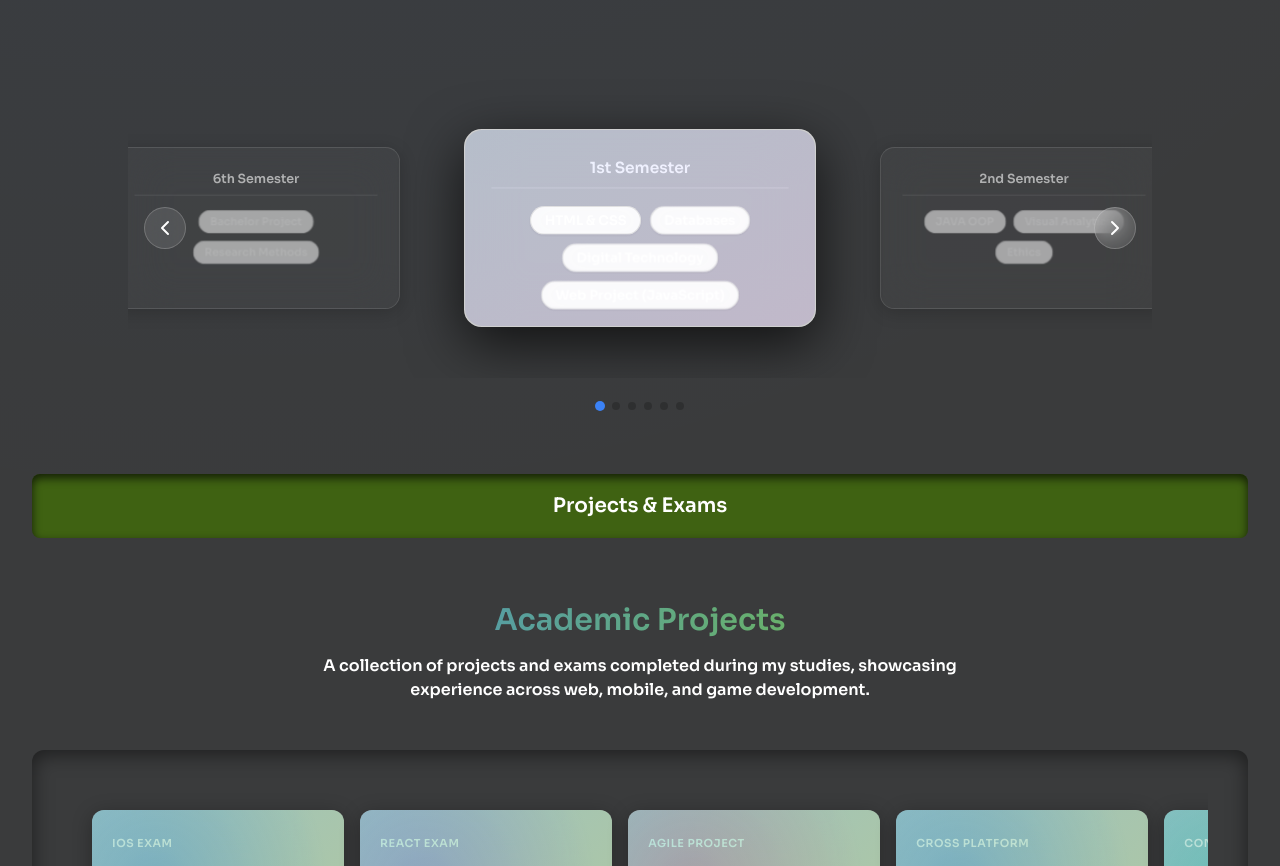
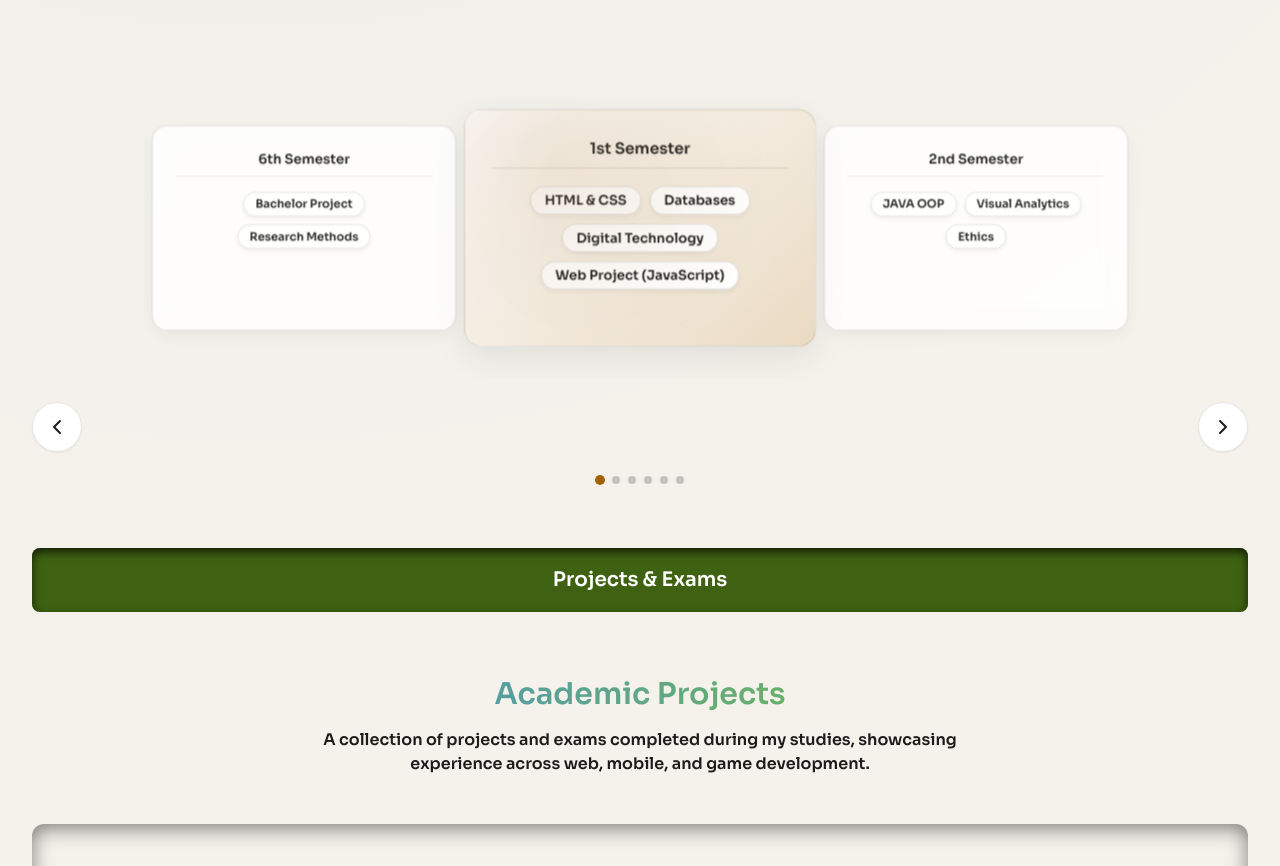
Before and after one commit to chamL/lamincham-portfolio, a Next.js app: page / in a window 1280 px wide. Shown: the part 1907-2773 px from the top of the page. Built offline with nearby package versions, Linux system fonts and the light colour scheme.

Commit message:
update UI, glass system and slider improvements

```diff
--- a/app/components/portfolio/components/sections/exams/VideoModal.tsx
+++ b/app/components/portfolio/components/sections/exams/VideoModal.tsx
@@ -12,7 +12,7 @@ function VideoModal({ video, onClose }: Props) {
     <div
       onClick={onClose}
       className="
-                fixed inset-0 z-50
+                fixed inset-0 z-[200]
                 flex items-center justify-center
 
                 bg-black/100 backdrop-blur-sm
@@ -31,7 +31,7 @@ function VideoModal({ video, onClose }: Props) {
         <button
           onClick={onClose}
           className="
-                        absolute top-2 right-2 z-10
+                        absolute top-1 right-1 z-10
 
                         p-2 rounded-full
                         bg-black/50 backdrop-blur-md
--- a/app/components/portfolio/components/sections/footer/Footer.tsx
+++ b/app/components/portfolio/components/sections/footer/Footer.tsx
@@ -7,7 +7,7 @@ function Footer() {
   return (
     <SectionWrapper
       id="footer"
-      className="bg-glass-blue-strong border-glass-border shadow-glass backdrop-blur-lg text-white mt-20"
+      className="bg-glass-bg border-glass-border shadow-glass backdrop-blur-lg text-white mt-20"
     >
       <footer>
         {/* CONTENT */}
--- a/app/components/portfolio/components/sections/projects/Projects.tsx
+++ b/app/components/portfolio/components/sections/projects/Projects.tsx
@@ -96,7 +96,7 @@ function Projects() {
           </div>
         ))}
       </div>
-      <p className="text-center text-white/60 text-sm mt-12">
+      <p className="text-center text-text text-sm mt-12">
         * Projects coming soon — currently updating older work to modern
         standards.
       </p>
--- a/app/components/portfolio/components/sections/skills/StudySlider.tsx
+++ b/app/components/portfolio/components/sections/skills/StudySlider.tsx
@@ -17,6 +17,7 @@ function StudySlider() {
 
   return (
     <div className="mt-20 flex flex-col items-center w-full">
+      {/* SLIDER */}
       <div className="relative w-full max-w-5xl h-[18.75rem] flex items-center justify-center overflow-hidden">
         {study.map((item, i) => {
           const position =
@@ -34,83 +35,104 @@ function StudySlider() {
               className={`
               absolute transition-all duration-500 ease-in-out
 
-              w-[17.5rem] md:w-[20rem]
-              h-[11.25rem]
+              w-[15rem] md:w-[20rem]
+              h-[13.5rem]
 
               flex flex-col justify-start
               p-6 rounded-2xl text-center
 
-              backdrop-blur-xl
-              border border-border
+              backdrop-blur-md
+              border
 
-              bg-card dark:bg-card-muted
-
-              ${
-                position === "center" &&
+              ${position === "center" &&
                 `
                 scale-110 z-20 opacity-100
 
-                bg-card
-                dark:bg-card-strong
+                /* LIGHT (strong beige) */
+                bg-[linear-gradient(135deg,#ffffff,rgba(230,210,180,0.75))]
 
-                shadow-hover
+                /* DARK (lilla beholdes) */
+                dark:bg-[linear-gradient(135deg,rgba(139,92,246,0.35),rgba(99,102,241,0.2))]
+
+                border-black/10 dark:border-white/10
+
+                shadow-[0_10px_30px_rgba(0,0,0,0.08)]
+                backdrop-blur-xl
 
                 before:absolute before:inset-0
                 before:rounded-2xl
-                before:bg-gradient-to-br
-                before:from-blue-500/10 before:to-purple-500/10
-                dark:before:from-blue-500/20 dark:before:to-purple-500/20
+
+                /* beige glow */
+                before:bg-[radial-gradient(circle_at_25%_20%,rgba(180,140,90,0.18),transparent_70%)]
+
+                /* lilla glow */
+                dark:before:bg-[radial-gradient(circle_at_30%_20%,rgba(139,92,246,0.25),transparent_60%)]
+
                 before:pointer-events-none
               `
-              }
+                }
 
-              ${
-                position === "left" &&
+              ${position === "left" &&
                 `
-                -translate-x-[120%]
-                scale-90 z-10 opacity-60
+                -translate-x-[105%]
+                scale-95 z-10 opacity-95
 
-                bg-card-muted
-                shadow-soft
+                bg-white/90
+                dark:bg-card-muted
+
+                border-black/10 dark:border-white/10
+
+                shadow-[0_6px_20px_rgba(0,0,0,0.06)]
               `
-              }
+                }
 
-              ${
-                position === "right" &&
+              ${position === "right" &&
                 `
-                translate-x-[120%]
-                scale-90 z-10 opacity-60
+                translate-x-[105%]
+                scale-95 z-10 opacity-95
 
-                bg-card-muted
-                shadow-soft
+                bg-white/90
+                dark:bg-card-muted
+
+                border-black/10 dark:border-white/10
+
+                shadow-[0_6px_20px_rgba(0,0,0,0.06)]
               `
-              }
+                }
 
               ${position === "hidden" && "opacity-0 scale-75"}
             `}
             >
+              {/* TITLE */}
               <h3 className="text-text font-semibold mb-2 text-sm">
                 {item.semester}
               </h3>
-              <hr className="py-2 border-t border-border" />
 
+              <hr className="py-2 border-t border-black/10 dark:border-border" />
+
+              {/* SUBJECT TAGS */}
               <div className="flex flex-wrap justify-center gap-2 text-xs">
                 {item.subjects.map((sub, idx) => (
                   <span
                     key={idx}
                     className="
-                    px-3 py-1 text-xs font-medium
+                    px-3 py-1 text-xs font-medium rounded-full
 
-                    rounded-full
-
-                    bg-white/90 dark:bg-white/10
-                    backdrop-blur-md
+                    bg-white
+                    dark:bg-white/10
 
                     border border-black/10 dark:border-white/10
 
-                    text-gray-800 text-text
+                    text-text
 
-                    shadow-sm
+                    shadow-[0_2px_4px_rgba(0,0,0,0.06)]
+
+                    transition
+                    hover:bg-[#f5f2eb]
+                    hover:border-black/20
+
+                    dark:hover:bg-white/20
+                    dark:hover:border-white/20
                   "
                   >
                     {sub}
@@ -120,23 +142,22 @@ function StudySlider() {
             </div>
           );
         })}
+      </div>
 
-        {/* BUTTONS */}
+      {/* BUTTONS UNDER (MOBILE FRIENDLY) */}
+      <div className="flex w-full justify-between items-center gap-4 mt-6">
         <button
           onClick={prev}
           className="
-          absolute left-4
+          bg-white dark:bg-card
 
-          bg-card-strong
-          backdrop-blur-md
+          p-3 rounded-full
+          border border-black/10 dark:border-border
 
-          p-2 rounded-full
-          border border-border
+          shadow-sm
+          hover:scale-110
 
-          hover:scale-110
           transition
-
-          z-30
         "
         >
           <ChevronLeft className="text-text" />
@@ -145,18 +166,15 @@ function StudySlider() {
         <button
           onClick={next}
           className="
-          absolute right-4
+          bg-white dark:bg-card
 
-          bg-card-strong
-          backdrop-blur-md
+          p-3 rounded-full
+          border border-black/10 dark:border-border
 
-          p-2 rounded-full
-          border border-border
+          shadow-sm
+          hover:scale-110
 
-          hover:scale-110
           transition
-
-          z-30
         "
         >
           <ChevronRight className="text-text" />
@@ -171,11 +189,10 @@ function StudySlider() {
             className={`
             w-2 h-2 rounded-full transition
 
-            ${
-              i === index
-                ? "bg-blue-500 dark:bg-blue-300 scale-125"
-                : "bg-black/20 dark:bg-black/40"
-            }
+            ${i === index
+                ? "bg-[#a16207] dark:bg-purple-400 scale-125"
+                : "bg-black/20 dark:bg-white/20"
+              }
           `}
           />
         ))}
--- a/app/components/portfolio/components/ui/Modal.tsx
+++ b/app/components/portfolio/components/ui/Modal.tsx
@@ -12,7 +12,7 @@ export default function BaseModal({ children, onClose }: Props) {
     <div
       onClick={onClose}
       className="
-        fixed inset-0 z-50
+        fixed inset-0 z-[200]
         flex items-center justify-center
 
         bg-black/50 backdrop-blur-md
@@ -48,6 +48,7 @@ export default function BaseModal({ children, onClose }: Props) {
           w-full max-w-2xl
           max-h-[85vh]
 
+
           bg-black/40 backdrop-blur-2xl
           border border-white/10
           rounded-2xl
--- a/app/globals.css
+++ b/app/globals.css
@@ -2,6 +2,7 @@
 @tailwind components;
 @tailwind utilities;
 
+/* 3D utils */
 .perspective {
   perspective: 1000px;
 }
@@ -18,72 +19,121 @@
   transform: rotateY(180deg);
 }
 
+/* GLOBAL */
 html,
 body {
   overflow-x: hidden;
 }
+
 html {
   scroll-behavior: smooth;
 }
-/*       COLOUR MODES */
+
+/* 🌞 LIGHT MODE */
 :root {
-  /*  LIGHT MODE (DEFAULT) */
-  --bg: #f8fafc;
-  --text: #0f172a;
-  --text-muted: #475569;
-  --white-soft: #f1f5f9;
+  /* BASE */
+  --bg: #f5f2eb;
+  --bg-subtle: #ede9e1;
 
+  /* TEXT */
+  --text: #1c1c1c;
+  --text-muted: #6b7280;
+
+  /* CARDS */
   --card-bg: rgba(255, 255, 255, 0.7);
   --card-muted: rgba(0, 0, 0, 0.04);
   --card-strong: rgba(0, 0, 0, 0.08);
-  --card-border: rgba(0, 0, 0, 0.1);
+  --card-border: rgba(15, 23, 42, 0.08);
 
+  /* GLASS */
   --glass-bg: rgba(255, 255, 255, 0.6);
-  --glass-border: rgba(0, 0, 0, 0.08);
+  --glass-border: rgba(15, 23, 42, 0.08);
 
+  /* ✅ FIXED GLASS */
+  --glass-soft: rgba(0, 0, 0, 0.04);
+  --glass-accent: var(--accent-soft);
+
+  /* ACCENT */
+  --accent: #18181b;
+  --accent-hover: #000000;
+  --accent-soft: rgba(24, 24, 27, 0.08);
+
+  /* SHADOW */
   --shadow-soft: 0 4px 20px rgba(0, 0, 0, 0.06);
   --shadow-strong: 0 10px 30px rgba(0, 0, 0, 0.12);
   --shadow-hover: 0 12px 30px rgba(0, 0, 0, 0.15);
+
+  /* GRADIENTS */
+  --gradient-soft: radial-gradient(circle at 20% 20%,
+      rgba(0, 0, 0, 0.04),
+      transparent 60%);
+
+  --gradient-accent: radial-gradient(circle at 10% 10%,
+      var(--accent-soft),
+      transparent 50%);
 }
 
-/* DARK MODE */
+/* 🌙 DARK MODE */
 .dark {
-  --bg: #3a3b3c;
-  --text: #ffffff;
-  --text-muted: #cbd5f5;
-  --white-soft: rgba(255, 255, 255, 0.08);
-  --card: rgba(255, 255, 255, 0.7);
+  /* BASE */
+  --bg: #121826;
+  --bg-subtle: #1c2433;
 
-  --card-bg: rgba(255, 255, 255, 0.05);
-  --card-muted: rgba(255, 255, 255, 0.06);
-  --card-strong: rgba(255, 255, 255, 0.1);
-  --card-border: rgba(255, 255, 255, 0.2);
+  /* TEXT */
+  --text: #e5e7eb;
+  --text-muted: #9ca3af;
 
-  --glass-bg: rgba(255, 255, 255, 0.05);
-  --glass-border: rgba(255, 255, 255, 0.15);
+  /* CARDS */
+  --card-bg: rgba(28, 36, 51, 0.6);
+  --card-muted: rgba(255, 255, 255, 0.03);
+  --card-strong: rgba(255, 255, 255, 0.06);
+  --card-border: rgba(255, 255, 255, 0.08);
 
-  /* SHADOW DARK MODE */
-  --shadow-soft: 0 4px 20px rgba(0, 0, 0, 0.3);
-  --shadow-strong: 0 10px 40px rgba(0, 0, 0, 0.6);
+  /* GLASS */
+  --glass-bg: rgba(28, 36, 51, 0.5);
+  --glass-border: rgba(255, 255, 255, 0.1);
 
-  --shadow-hover: 0 15px 50px rgba(0, 0, 0, 0.7);
-}
-/* SCROLLBAR STYLE */
-/*
-::-webkit-scrollbar {
-  height: 6px;
+  /* ✅ FIXED GLASS */
+  --glass-soft: rgba(255, 255, 255, 0.06);
+  --glass-accent: var(--accent-soft);
+
+  /* ACCENT */
+  --accent: #aaafb9;
+  --accent-hover: #ffffff;
+  --accent-soft: rgba(255, 255, 255, 0.1);
+
+  /* SHADOW */
+  --shadow-soft: 0 4px 20px rgba(0, 0, 0, 0.25);
+  --shadow-strong: 0 10px 30px rgba(0, 0, 0, 0.4);
+  --shadow-hover: 0 12px 30px rgba(0, 0, 0, 0.5);
+
+  /* GRADIENTS */
+  --gradient-soft: radial-gradient(circle at 20% 20%,
+      rgba(255, 255, 255, 0.04),
+      transparent 60%);
+
+  --gradient-accent: radial-gradient(circle at 10% 10%,
+      var(--accent-soft),
+      transparent 50%);
 }
 
-::-webkit-scrollbar-track {
-  background: transparent;
+/* 👕 CLOTHES THEME */
+.theme-clothes {
+  --bg: #0f0f0f;
+  --bg-subtle: #1a1a1a;
+
+  --text: #f5f5f5;
+  --text-muted: #a3a3a3;
+
+  --card-bg: rgba(30, 30, 30, 0.7);
+  --card-border: rgba(255, 255, 255, 0.08);
+
+  /* GLASS */
+  --glass-soft: rgba(255, 255, 255, 0.05);
+  --glass-accent: var(--accent-soft);
+
+  /* ACCENT */
+  --accent: #e11d48;
+  --accent-hover: #be123c;
+  --accent-soft: rgba(225, 29, 72, 0.2);
 }
-
-::-webkit-scrollbar-thumb {
-  background: rgba(37, 44, 53, 0.4);
-  border-radius: 9999px;
-}
-
-::-webkit-scrollbar-thumb:hover {
-  background: rgba(42, 49, 59, 0.6);
-}
-*/
--- a/app/layout.tsx
+++ b/app/layout.tsx
@@ -7,6 +7,7 @@ const sora = Sora({
   subsets: ["latin"],
   weight: "600",
 });
+
 const permanent = Permanent_Marker({
   variable: "--font-permanent",
   subsets: ["latin"],
@@ -48,15 +49,29 @@ export const metadata: Metadata = {
 
 export default function RootLayout({
   children,
-}: Readonly<{
+}: {
   children: React.ReactNode;
-}>) {
+}) {
   return (
     <html
       lang="en"
-      className={` dark ${sora.variable} ${permanent.variable} h-full antialiased`}
+      suppressHydrationWarning
+      className={`${sora.variable} ${permanent.variable} h-full antialiased`}
     >
-      <body className="min-h-full flex flex-col font-sans">{children}</body>
+      <head>
+        <script
+          dangerouslySetInnerHTML={{
+            __html: `
+              const theme = localStorage.getItem('theme') || 'dark';
+              document.documentElement.classList.add(theme);
+            `,
+          }}
+        />
+      </head>
+
+      <body className="min-h-full flex flex-col font-sans bg-bg text-text">
+        {children}
+      </body>
     </html>
   );
 }
--- a/tailwind.config.js
+++ b/tailwind.config.js
@@ -1,29 +1,37 @@
 /** @type {import('tailwindcss').Config} */
 const config = {
-  content: ["./app/**/*.{js,jsx,ts,tsx}", "./components/**/*.{js,jsx,ts,tsx}"],
+  darkMode: "class",
+
+  content: [
+    "./app/**/*.{js,jsx,ts,tsx}",
+    "./components/**/*.{js,jsx,ts,tsx}",
+  ],
+
   theme: {
     extend: {
-      darkMode: "class",
       colors: {
-        // 🌗 THEME COLORS
+        /* 🌗 THEME COLORS */
         bg: "var(--bg)",
         text: "var(--text)",
         "text-muted": "var(--text-muted)",
 
-        card: "var(--card)",
+        card: "var(--card-bg)",
         "card-muted": "var(--card-muted)",
         "card-strong": "var(--card-strong)",
-        "white-soft": "var(--white-soft)",
 
         border: "var(--card-border)",
-        "white-soft": "var(--white-soft)",
+
+        accent: "var(--accent)",
+        "accent-hover": "var(--accent-hover)",
+        "accent-soft": "var(--accent-soft)",
 
         glass: {
           bg: "var(--glass-bg)",
           border: "var(--glass-border)",
+          soft: "var(--glass-soft)",
         },
 
-        // 🎨 STATIC COLORS (behold disse)
+        /* 🎨 STATIC (valgfritt – kan fjernes senere) */
         primary: "#556b2f",
         secondary: "#deb887",
         cardProfile: "#a52a2a",
@@ -45,54 +53,41 @@ const config = {
         soft: "var(--shadow-soft)",
         strong: "var(--shadow-strong)",
         hover: "var(--shadow-hover)",
+
         glow: "0 0 15px rgba(255,255,255,0.3)",
         insetSoft: "inset 0 2px 10px rgba(0,0,0,0.2)",
         insetStrong: "inset 0 4px 20px rgba(0,0,0,0.5)",
+
         glass: "0 8px 32px rgba(0,0,0,0.3)",
       },
 
       backgroundImage: {
-        // 🌊 GLASS
+        /* 🌫 BASE GLASS */
         "glass-soft": `
-          radial-gradient(circle at 50% 50%, rgba(255,255,255,0.05), transparent 60%)
-        `,
-        "glass-blue": `
-          radial-gradient(circle at 20% 20%, rgba(59,130,246,0.18), transparent 50%),
-          radial-gradient(circle at 80% 80%, rgba(255,255,255,0.06), transparent 50%)
-        `,
-        "glass-blue-strong": `
-          radial-gradient(circle at 25% 25%, rgba(37,99,235,0.25), transparent 50%),
-          radial-gradient(circle at 75% 75%, rgba(147,197,253,0.15), transparent 50%)
-        `,
-        "glass-blue-deep": `
-          radial-gradient(circle at 30% 30%, rgba(30,64,175,0.35), transparent 50%),
-          radial-gradient(circle at 70% 70%, rgba(59,130,246,0.2), transparent 50%)
+          radial-gradient(circle at 50% 50%, var(--glass-soft), transparent 60%)
         `,
 
-        // 🎨 CARD VARIANTS
-        "card-blue": `
-          radial-gradient(circle at 25% 25%, rgba(59,130,246,0.35), transparent 60%),
-          radial-gradient(circle at 75% 75%, rgba(147,197,253,0.15), transparent 60%)
+        /* 🎨 ACCENT GLASS */
+        "glass-accent": `
+          radial-gradient(circle at 20% 20%, var(--accent-soft), transparent 50%),
+          radial-gradient(circle at 80% 80%, var(--glass-soft), transparent 50%)
         `,
-        "card-purple": `
-          radial-gradient(circle at 25% 25%, rgba(139,92,246,0.35), transparent 60%),
-          radial-gradient(circle at 75% 75%, rgba(216,180,254,0.15), transparent 60%)
+
+        /* 🔥 STRONG */
+        "glass-accent-strong": `
+          radial-gradient(circle at 25% 25%, var(--accent-soft), transparent 50%),
+          radial-gradient(circle at 75% 75%, var(--accent-soft), transparent 50%)
         `,
-        "card-indigo": `
-          radial-gradient(circle at 25% 25%, rgba(99,102,241,0.35), transparent 60%),
-          radial-gradient(circle at 75% 75%, rgba(165,180,252,0.15), transparent 60%)
-        `,
-        "card-cyan": `
-          radial-gradient(circle at 25% 25%, rgba(6,182,212,0.35), transparent 60%),
-          radial-gradient(circle at 75% 75%, rgba(103,232,249,0.15), transparent 60%)
-        `,
-        "card-pink": `
-          radial-gradient(circle at 25% 25%, rgba(236,72,153,0.35), transparent 60%),
-          radial-gradient(circle at 75% 75%, rgba(251,207,232,0.15), transparent 60%)
+
+        /* 🌙 DEEP */
+        "glass-accent-deep": `
+          radial-gradient(circle at 30% 30%, var(--accent), transparent 50%),
+          radial-gradient(circle at 70% 70%, var(--accent-soft), transparent 50%)
         `,
       },
     },
   },
+
   plugins: [],
 };
 
```
Also changed, not shown: app/components/portfolio/components/sections/experience/ExperienceCard.tsx (+23 -30 lines).
